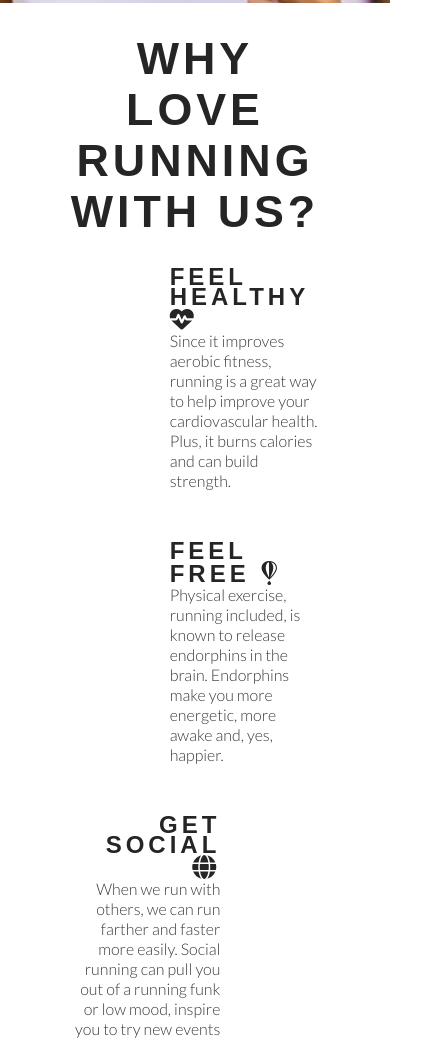
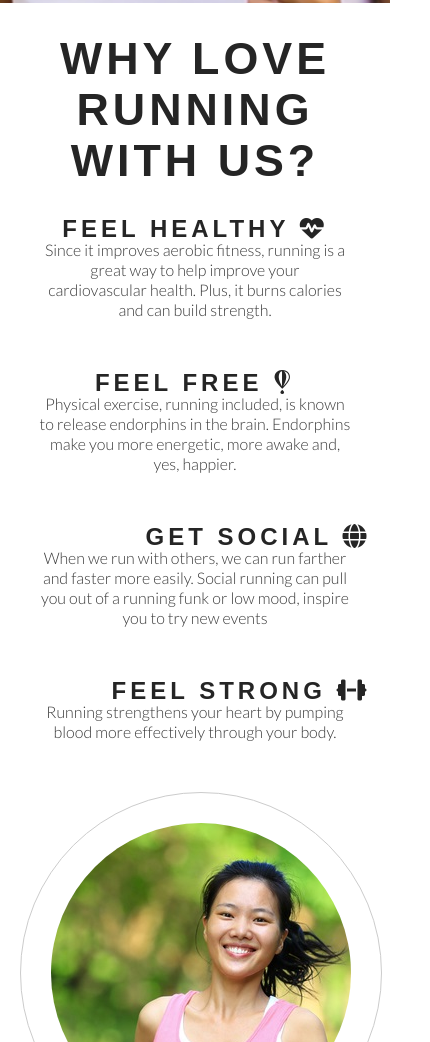
Before and after one commit to MarciaFD/love-running, a plain HTML site: page index.html in a window 390 px wide. Shown: the part 822-1864 px from the top of the page, 430 px wide, since content can reach past the window. Drawn offline with Linux system fonts and the light colour scheme; a web font is replaced by a local one.

Commit message:
Add styles for club ethos section on mobile screen

```diff
--- a/assets/css/styles.css
+++ b/assets/css/styles.css
@@ -299,3 +299,23 @@ hr {
         line-height: 25px;
     }
 }
+
+#cover-text {
+    left: 0;
+}
+
+#club-ethos {
+    width: 90%;
+    height: 1200px;
+    margin: 0 auto;
+}
+
+.left-about-heading, .right-about-heading {
+    width: inherit;
+    text-align: center;
+}
+
+.left-about-heading p, .right-about-heading p {
+    text-align: center;
+    padding: 0 20px;
+}
```
